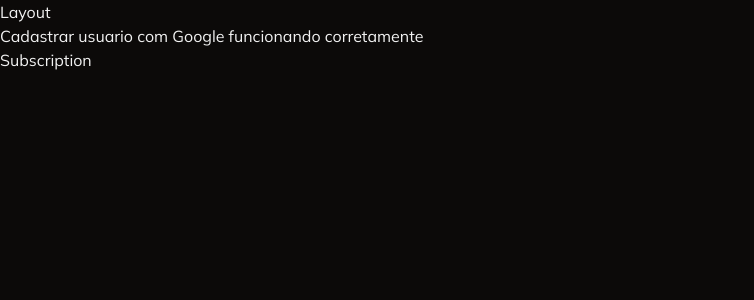
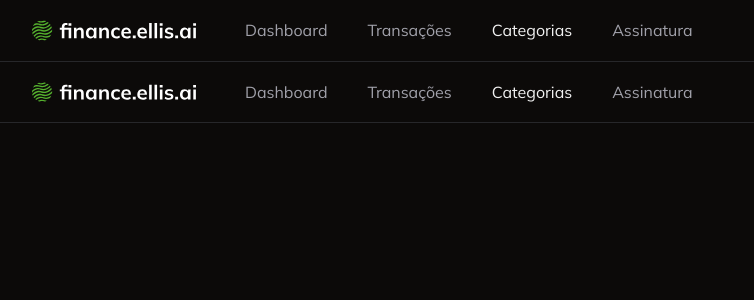
Before and after one commit to PaulaSena/financeEllis, a Next.js app: page /subscription in a window 1280 px wide. Shown: the top 300 px of the page, without its empty margins (0-754 px from the left). Built offline with nearby package versions, Linux system fonts and the light colour scheme.

Commit message:
feat: add navbar component

```diff
--- /dev/null
+++ b/app/_components/navbar.tsx
@@ -0,0 +1,59 @@
+"use client";
+import Image from "next/image";
+import Link from "next/link";
+import { UserButton } from "@clerk/nextjs";
+import { usePathname } from "next/navigation";
+
+const Navbar = () => {
+  const pathname = usePathname();
+
+  return (
+    <nav className="flex justify-between border-b border-solid fill-purple-400 p-4 px-8 py-4">
+      {/* Esquerda*/}
+      <div className="flex items-center gap-10">
+        <Image
+          src="/logoEllis.svg"
+          width={173}
+          height={39}
+          alt="Logo ElisFinances"
+        />
+        <Link
+          href="/"
+          className={
+            pathname === "/"
+              ? "font-bold text-green-400"
+              : "text-muted-foreground"
+          }
+        >
+          Dashboard
+        </Link>
+        <Link
+          href="/transactions"
+          className={
+            pathname === "/transactions"
+              ? "font-bold text-green-400"
+              : "text-muted-foreground"
+          }
+        >
+          Transações
+        </Link>
+        <Link href="/categories">Categorias</Link>
+        <Link
+          href="/subcription"
+          className={
+            pathname === "/subcription"
+              ? "font-bold text-green-400"
+              : "text-muted-foreground"
+          }
+        >
+          Assinatura
+        </Link>
+      </div>
+      {/* direita*/}
+
+      <UserButton showName />
+    </nav>
+  );
+};
+
+export default Navbar;
--- a/app/layout.tsx
+++ b/app/layout.tsx
@@ -3,6 +3,7 @@ import { Mulish } from "next/font/google";
 import "./globals.css";
 import { ClerkProvider } from "@clerk/nextjs";
 import { dark } from "@clerk/themes";
+import Navbar from "./_components/navbar";
 
 const mulish = Mulish({
   subsets: ["latin-ext"],
@@ -21,14 +22,16 @@ export default function RootLayout({
   return (
     <html lang="en">
       <body className={`${mulish.className} dark antialiased`}>
-        <h1>Layout</h1>
-        <h2>Cadastrar usuario com Google funcionando corretamente</h2>
+        {/*<h1>Layout</h1>
+        <h2>Benvindo</h2>*/}
 
         <ClerkProvider
           appearance={{
             baseTheme: dark,
           }}
         >
+          <Navbar />
+
           {children}
         </ClerkProvider>
       </body>
--- a/app/page.tsx
+++ b/app/page.tsx
@@ -1,7 +1,6 @@
-import { UserButton } from "@clerk/nextjs";
 import { auth } from "@clerk/nextjs/server";
 import { redirect } from "next/navigation";
-import React from "react";
+import Navbar from "./_components/navbar";
 
 // Aqui posso chamar uma variavel sensivel do banco pois isso roda no servidor É UM SERVER COMPONENT
 //.precess.env.DATABASE_URL
@@ -12,11 +11,7 @@ const Home = async () => {
     redirect("/login");
   }
 
-  return (
-    <div className="flex h-full items-center justify-center">
-      <UserButton showName />
-    </div>
-  );
+  return <Navbar />;
 };
 
 export default Home;
--- a/app/subscription/page.tsx
+++ b/app/subscription/page.tsx
@@ -1,5 +1,7 @@
+import Navbar from "../_components/navbar";
+
 const SubscriptionPage = () => {
-  return <h1>Subscription</h1>;
+  return <Navbar />;
 };
 
 export default SubscriptionPage;
--- a/app/transactions/page.tsx
+++ b/app/transactions/page.tsx
@@ -20,7 +20,12 @@ const TransactionsPage = async () => {
       </div>
       {/*RENDERIZANDO A TABELA CRIADA NO COLUMNS INDEX*/}
 
-      <DataTable columns={transactionColumns} data={transactions} w-full />
+      <DataTable
+        columns={transactionColumns}
+        data={transactions}
+        w-full
+        h-full
+      />
     </div>
   );
 };
--- a/package.json
+++ b/package.json
@@ -48,7 +48,7 @@
     "@typescript-eslint/parser": "^8.18.2",
     "autoprefixer": "^10.4.20",
     "eslint": "^8.57.1",
-    "eslint-config-next": "^14.2.15",
+    "eslint-config-next": "^14.2.22",
     "eslint-config-prettier": "^9.1.0",
     "eslint-plugin-import": "^2.31.0",
     "eslint-plugin-prettier": "^5.2.1",
--- a/tsconfig.json
+++ b/tsconfig.json
@@ -8,7 +8,7 @@
     "noEmit": true,
     "esModuleInterop": true,
     "module": "esnext",
-    "moduleResolution": "node",
+    "moduleResolution": "bundler",
     "resolveJsonModule": true,
     "isolatedModules": true,
     "jsx": "preserve",
```
Also changed, not shown: .eslintrc.json, next.config.mjs (line endings or trailing spaces), 1 other file (tests, documents, lock files or other folders).
